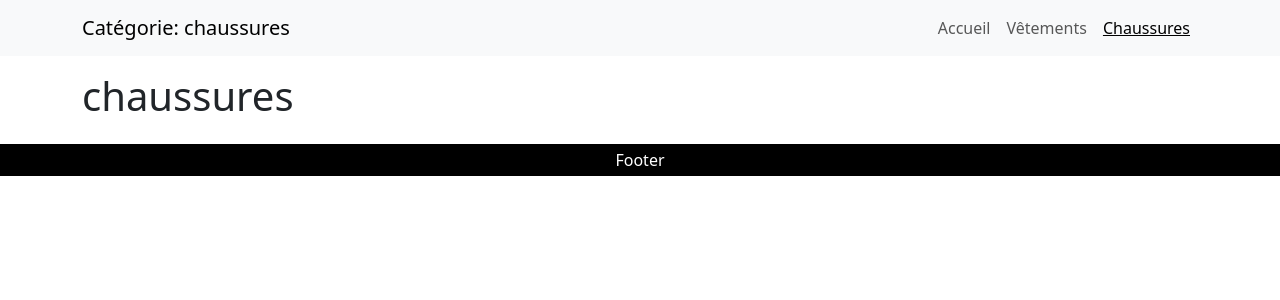
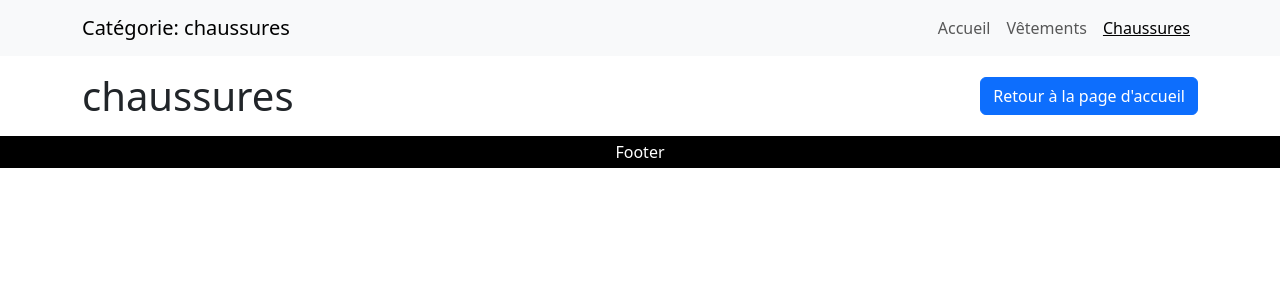
Before and after one commit to GuillardPierre/react-router, a React (Vite) app: page /categorie/chaussures in a window 1280 px wide. Shown: the top 300 px of the page. Built offline with nearby package versions, Linux system fonts and the light colour scheme.

Commit message:
added button and redirection to homepage with useNavigate

```diff
--- a/src/pages/Category.jsx
+++ b/src/pages/Category.jsx
@@ -1,12 +1,20 @@
-import { Col, Container, Row } from 'react-bootstrap';
-import { useParams } from 'react-router';
+import { Button, Col, Row } from 'react-bootstrap';
+import { useNavigate, useParams } from 'react-router';
 
 export default function Category() {
   const { category } = useParams();
+  const navigate = useNavigate();
+
+  const redirect = () => navigate('/');
 
   return (
-    <Row>
-      <Col as={'h1'}>{category}</Col>
+    <Row className='align-items-center'>
+      <Col>
+        <h1 className='mb-0'>{category}</h1>
+      </Col>
+      <Col className='text-end'>
+        <Button onClick={redirect}>Retour à la page d'accueil</Button>
+      </Col>
     </Row>
   );
 }
```
